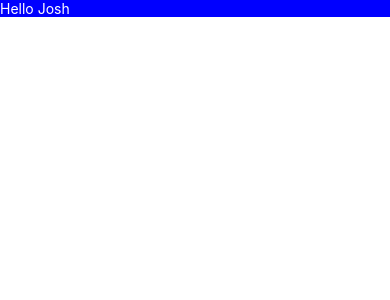
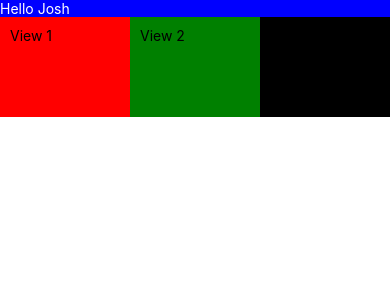
Before and after one commit to josh432/react_native_app, a React Native app in the folder myapp/: screen / in a window 390 px wide. Shown: the top 300 px of the page. Built offline with nearby package versions, Linux system fonts and the light colour scheme.

Commit message:
more styling using styleSheet

```diff
--- a/myapp/components/Component2/Component2.js
+++ b/myapp/components/Component2/Component2.js
@@ -4,8 +4,21 @@ import { AppRegistry, Text, View, StyleSheet } from "react-native";
 export default class Component2 extends Component {
   render() {
     return (
-      <View style={styles.myView}>
-        <Text style={styles.myText}>Hello Josh</Text>
+      <View>
+        <View style={styles.myView}>
+          <Text style={styles.myText}>Hello Josh</Text>
+        </View>
+        <View style={styles.container}>
+          <View style={styles.v1}>
+            <Text>View 1</Text>
+          </View>
+          <View style={styles.v2}>
+            <Text>View 2</Text>
+          </View>
+          <View style={styles.v3}>
+            <Text>View 2</Text>
+          </View>
+        </View>
       </View>
     );
   }
@@ -18,6 +31,29 @@ const styles = StyleSheet.create({
 
   myText: {
     color: "white"
+  },
+
+  container: {
+    flexDirection: "row",
+    height: 100
+  },
+
+  v1: {
+    flex: 1,
+    backgroundColor: "red",
+    padding: 10
+  },
+
+  v2: {
+    flex: 1,
+    backgroundColor: "green",
+    padding: 10
+  },
+
+  v3: {
+    flex: 1,
+    backgroundColor: "black",
+    padding: 10
   }
 });
 
```
